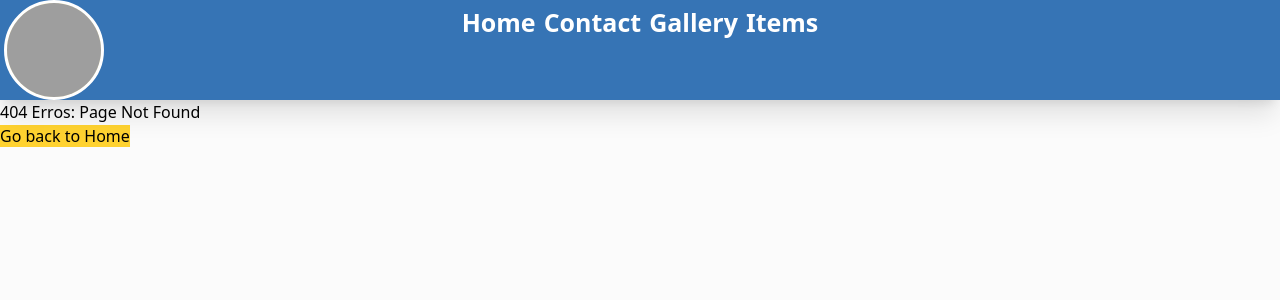
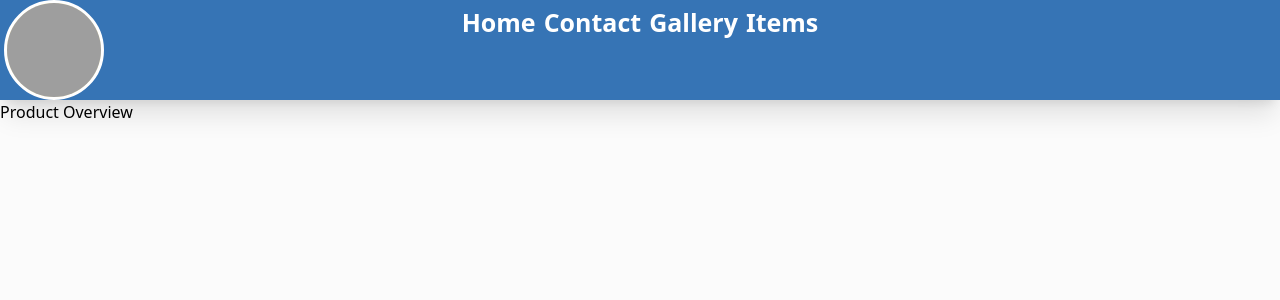
Before and after one commit to HVPasindu/Kv_audio_frontend, a React (Vite) app: page /product/1 in a window 1280 px wide. Before the commit this address had no page. Shown: the top 300 px of the page. Built offline with nearby package versions, Linux system fonts and the light colour scheme; grey boxes are pictures that could not be loaded.

Commit message:
creating product overview😊

```diff
--- a/src/Component/productCard.jsx
+++ b/src/Component/productCard.jsx
@@ -1,6 +1,7 @@
 import ProductImageCarousel from "./imageswitch";
 import "react-responsive-carousel/lib/styles/carousel.min.css"; // default styles
 import { Carousel } from "react-responsive-carousel";
+import { Link } from "react-router-dom";
 
 
 export default function ProductCard({ item }) {
@@ -92,9 +93,9 @@ export default function ProductCard({ item }) {
         </div>
 
         {/* Button */}
-        <button className="mt-4 w-full bg-blue-600 hover:bg-blue-700 text-white py-2 rounded-md text-sm font-semibold transition">
+        <Link to={"/product/"+item.key} className="text-center mt-4 w-full bg-blue-600 hover:bg-blue-700 text-white py-2 rounded-md text-sm font-semibold transition">
           View Details
-        </button>
+        </Link>
       </div>
     </div>
   );
--- a/src/page/Home/homepage.jsx
+++ b/src/page/Home/homepage.jsx
@@ -6,6 +6,7 @@ import Gallery from "./gallery";
 import Item from "./item";
 import Items from "./item";
 import Errorss from "./error";
+import ProductOverview from "./productOverview";
 
 export default function HomePage(){
     return(
@@ -16,6 +17,7 @@ export default function HomePage(){
                     <Route path="/contact" element={<Contact/>}/>
                     <Route path="/gallery" element={<Gallery/>}/>
                     <Route path="/items" element={<Items/>}/>
+                    <Route path="/product/:key" element={<ProductOverview/>}/>
                     <Route path="/" element={<Home/>}/>
                     <Route path="/*" element={<Errorss/>}/>
 
--- /dev/null
+++ b/src/page/Home/productOverview.jsx
@@ -0,0 +1,20 @@
+import { useEffect, useState } from "react";
+import { useParams } from "react-router-dom"
+
+export default function ProductOverview(){
+    const params=useParams();
+    console.log(params);
+    const key = params.key;
+    const [loadingStatus,setLoadingStatus]=useState("loading");//success,error
+    const [product,setProduct]=useState({})
+    useEffect(()=>{
+
+    },[])
+
+    return(
+        <div>
+            <h1>Product Overview</h1>
+        </div>
+    )
+
+}
```
